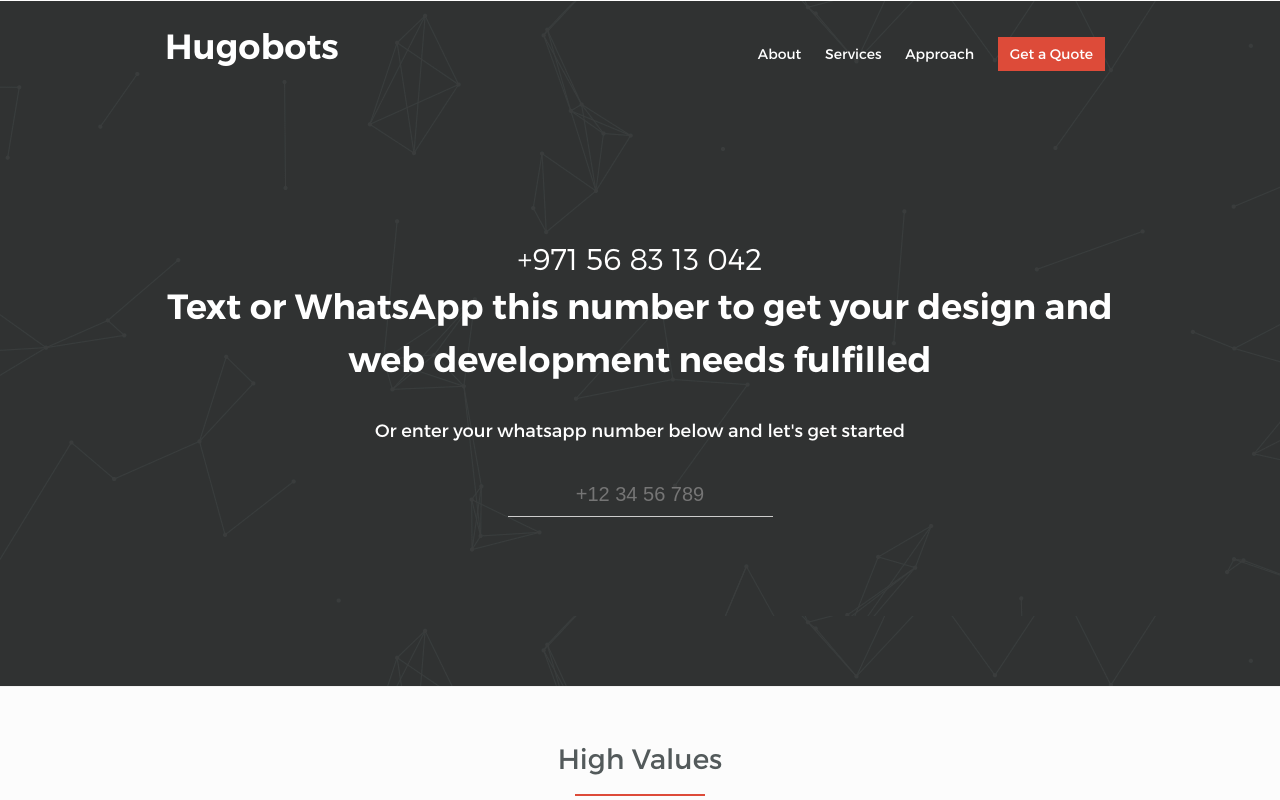
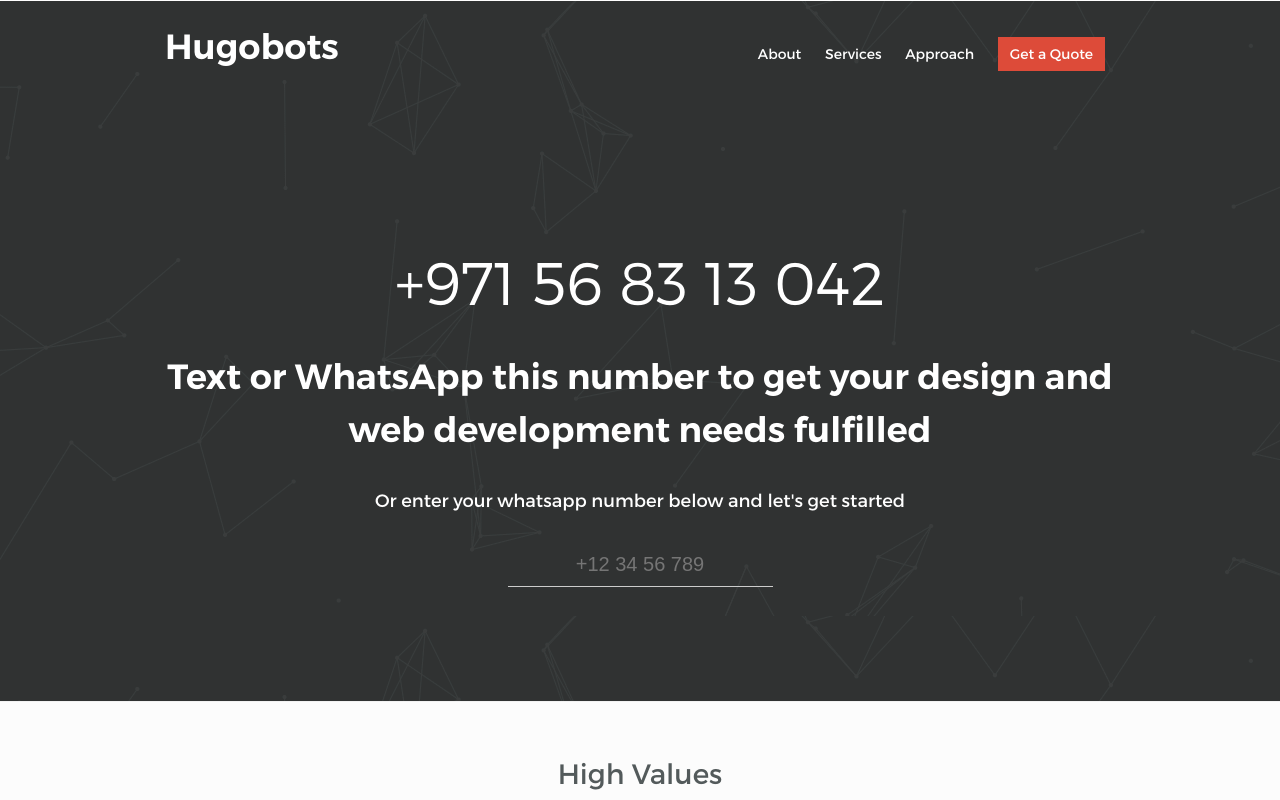
Before and after one commit to hugobots/hugobots.github.io, a plain HTML site: page index.html in a window 1280 px wide. Shown: the top 800 px of the page. Drawn offline with nearby package versions, Linux system fonts and the light colour scheme.

Commit message:
Update styles

```diff
--- a/css/style.css
+++ b/css/style.css
@@ -120,7 +120,7 @@ h1, h2, h3, h4, h5 {
 	display: block;
 	width: 100%;
 	background: url('../img/bg.png');
-	min-height: 685px;
+	min-height: 700px;
 	text-align: center;
 	color: white;
 }
@@ -168,9 +168,9 @@ h1, h2, h3, h4, h5 {
 
 .hero-content h2 {
 	text-align: center;
-	margin-top: 150px;
+	margin: 150px 0 25px;
 	font-weight: 300;
-	font-size: 30px;
+	font-size: 60px;
 	font-family: "montserrat-light";
 }
 .head-divider {
```
